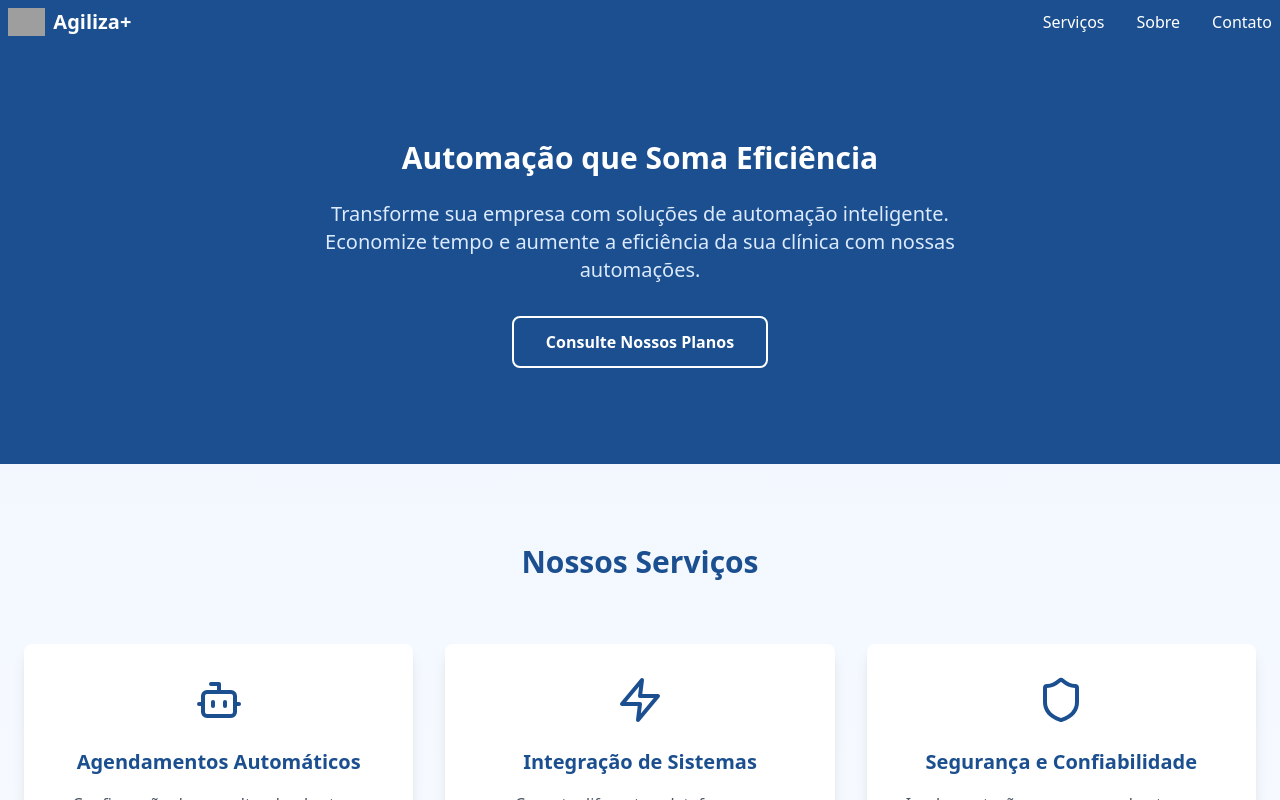
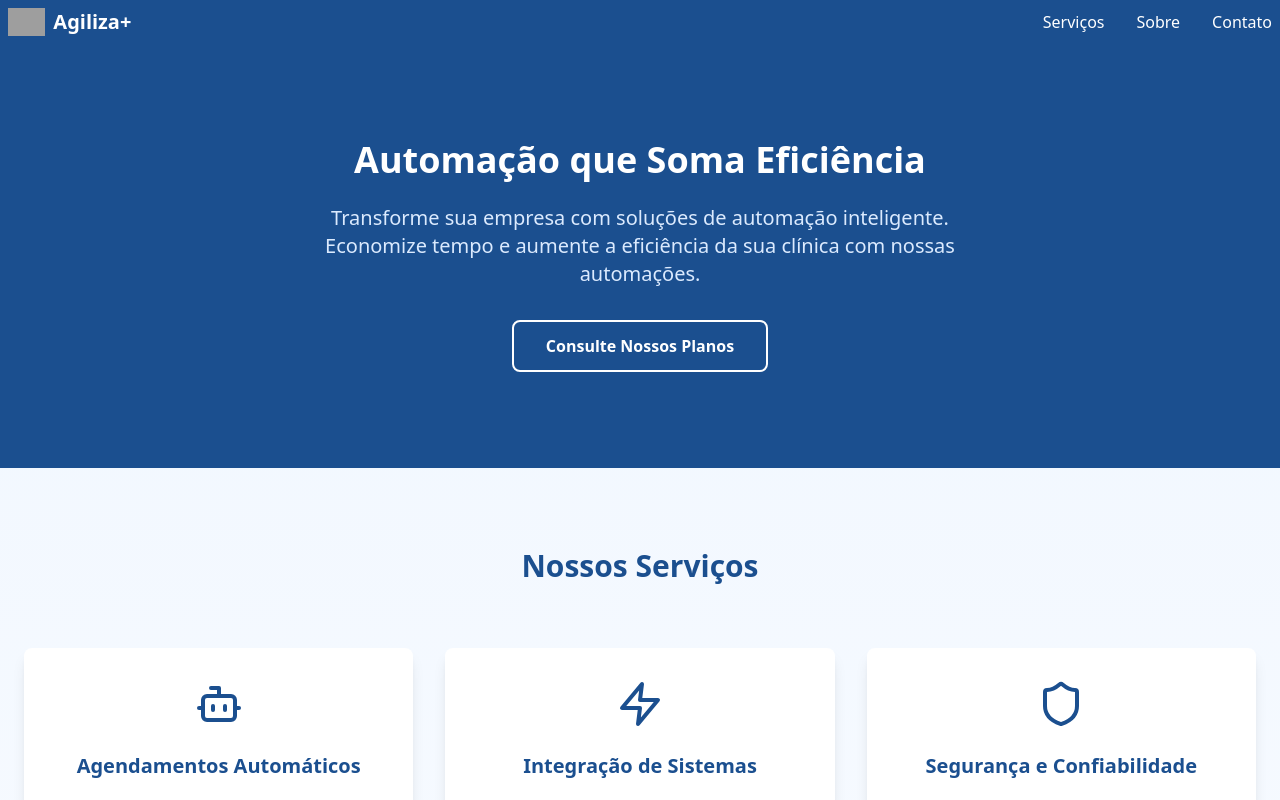
Before and after one commit to AgilizaMais/site.com, a React (Vite) app: page / in a window 1280 px wide. Shown: the top 800 px of the page. Built offline with nearby package versions, Linux system fonts and the light colour scheme; grey boxes are pictures that could not be loaded.

Commit message:
Update App.tsx

```diff
--- a/src/App.tsx
+++ b/src/App.tsx
@@ -19,7 +19,7 @@ function App() {
         </nav>
 
         <div className="container mx-auto px-6 py-24 text-center">
-          <h1 className="text-3xl font-bold mb-6">Automação que Soma Eficiência</h1>
+          <h1 className="text-4xl font-bold mb-6">Automação que Soma Eficiência</h1>
           <p className="text-xl text-blue-100 mb-8 max-w-2xl mx-auto">
             Transforme sua empresa com soluções de automação inteligente.
             Economize tempo e aumente a eficiência da sua clínica com nossas automações.
```
